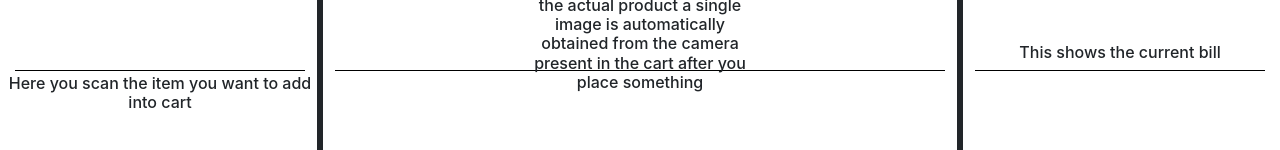
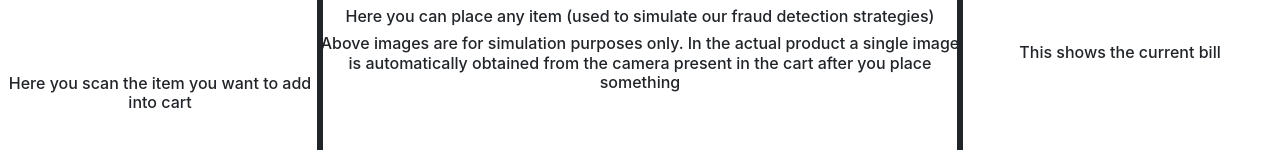
Before and after one commit to GowthamGottimukkala/selfcheckout-shoppingcart-simulation, a React (Create React App) app: page / in a window 1280 px wide. Shown: the part 650-800 px from the top of the page. Built offline with nearby package versions, Linux system fonts and the light colour scheme.

Commit message:
Hid Components during validation

```diff
--- a/src/App.css
+++ b/src/App.css
@@ -76,6 +76,7 @@ justify-content: center;
 .line-bill {
   margin-top: 533px;
   border-top: 1px solid black;
+
 }
 .bottom-images {
   position: absolute;
@@ -92,3 +93,33 @@ justify-content: center;
   margin: auto;
   bottom: 80px;
 }
+
+#hidden {
+  display: none;
+}
+
+@media screen and (max-width: 1400px) {
+.h6{
+  font-size: 0.5rem;
+}
+.imge {
+    width:  130px;
+    height: 130px;
+    object-fit: cover;
+    outline-style: solid;
+    margin: 1em;
+}
+
+.imge:hover{
+  width:  135px;
+  height: 135px;
+  outline-width: 8px;
+}
+.bottom-images {
+  position: absolute;
+  left: 0px;
+  right: 0px;
+  margin: auto;
+  bottom: 50px;
+}
+}
--- a/src/App.js
+++ b/src/App.js
@@ -25,7 +25,8 @@ class App extends Component {
       submitButton : "Start Validation",
       submitFunction : this.handleSubmitClick,
       itemsPresentInBill : [],
-      totalBill : 0
+      totalBill : 0,
+      shouldHide : false
      }
   }
   handleBarcodeClick(id){
@@ -59,6 +60,7 @@ class App extends Component {
 
   async handleSubmitClick() {
     this.setState({
+      shouldHide : true,
       submitButton : "Validating..",
       submitFunction : undefined
     })
@@ -73,6 +75,7 @@ class App extends Component {
     var awsResult = await window["upload"](imageName)
     this.setState({
       submitButton : "Start Validation",
+      shouldHide : false,
       submitFunction : this.handleSubmitClick
     })
     console.log(awsResult)
@@ -157,6 +160,10 @@ class App extends Component {
     }
     else
       alert('Fraud Detected. Place again');
+      const elements = document.getElementsByClassName("imge")
+      for (var i = 0; i < elements.length; i++) {
+          elements[i].classList.remove('clicked');
+       }
       this.setState({
         barcodeSelectedItem : undefined,
         imageSelected : undefined,
@@ -177,15 +184,14 @@ class App extends Component {
       <Container fluid>
       <Row>
         <Col xs={3} className="barcode">
-            <Barcode availableitems = {this.state.barcode} barcodeClickFunction = {this.handleBarcodeClick} dropDownTitleProperty = {this.state.dropDownTitle} changeTitleFunction = {this.changeTitle}/>
-            <hr className= "line-barcode"></hr>
+            <Barcode availableitems = {this.state.barcode} barcodeClickFunction = {this.handleBarcodeClick} dropDownTitleProperty = {this.state.dropDownTitle} changeTitleFunction = {this.changeTitle} shouldHide = {this.state.shouldHide}/>
             <div className="bottom">
               <img src={forapp[0]}></img>
               <h6>Here you scan the item you want to add into cart</h6>
             </div>
         </Col>
         <Col className="images">
-            <Images imageFiles = {this.state.images} imageClickFunction = {this.handleImageClick}/>
+            <Images imageFiles = {this.state.images} imageClickFunction = {this.handleImageClick} shouldHide = {this.state.shouldHide}/>
             {this.state.barcodeSelectedItem!==undefined && this.state.imageSelected!==undefined &&
               <div>
               <Button className = {this.state.addToCart} onClick={this.state.submitFunction} >{this.state.submitButton}</Button>
@@ -198,7 +204,6 @@ class App extends Component {
                 <h6>Validating using AWS custom object detection model</h6>
               </div>
             }
-            <hr className= "line"></hr>
             <div className="bottom-images">
               <h6>Here you can place any item (used to simulate our fraud detection strategies)</h6>
               <h6>Above images are for simulation purposes only. In the actual product a single image is automatically obtained from the camera present in the cart after you place something</h6>
@@ -206,7 +211,6 @@ class App extends Component {
         </Col>
         <Col xs={3} className="bill">
             <Bill billeditems = {this.state.bill} totalBill = {this.state.totalBill}/>
-            <hr className= "line-bill"></hr>
             <div className="bottom-bill">
               <h6>This shows the current bill</h6>
             </div>
--- a/src/Components/Barcode.js
+++ b/src/Components/Barcode.js
@@ -17,7 +17,7 @@ class Barcode extends Component {
         return (
             <div className="actualbarcode">
                 <h1>Scan new item</h1>
-                <DropdownButton id="dropdown-basic-button" title={this.props.dropDownTitleProperty}>
+                <DropdownButton id="dropdown-basic-button" title={this.props.dropDownTitleProperty} id = {this.props.shouldHide ? 'hidden' : ''}>
                     {dropdownItems}
                 </DropdownButton>
             </div>
--- a/src/Components/Images.js
+++ b/src/Components/Images.js
@@ -30,7 +30,7 @@ class Images extends Component {
         return (
             <div className="actualimages">
                 <h1>Select the snapshot of the cart</h1>
-                <Container className="gallery">
+                <Container className="gallery" id = {this.props.shouldHide ? 'hidden' : ''}>
                     {gallery}
                 </Container>
             </div>
```
